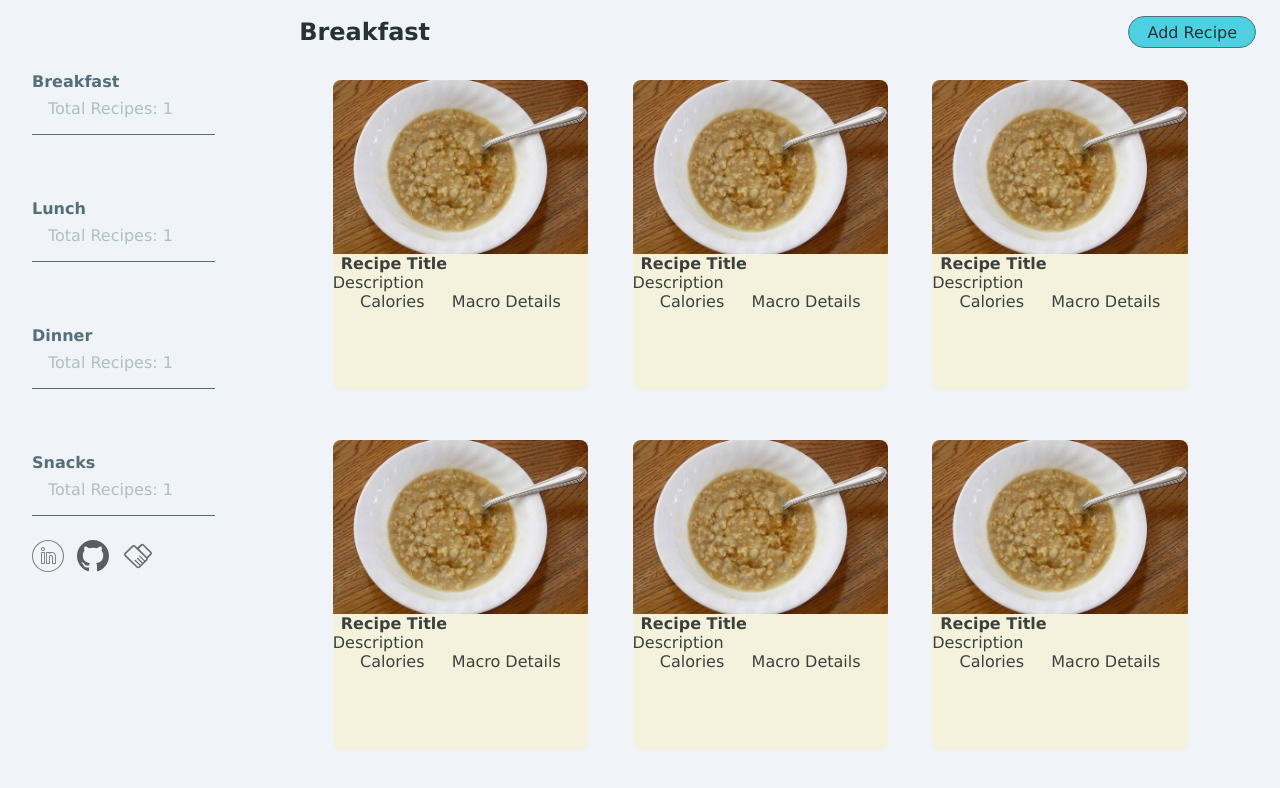
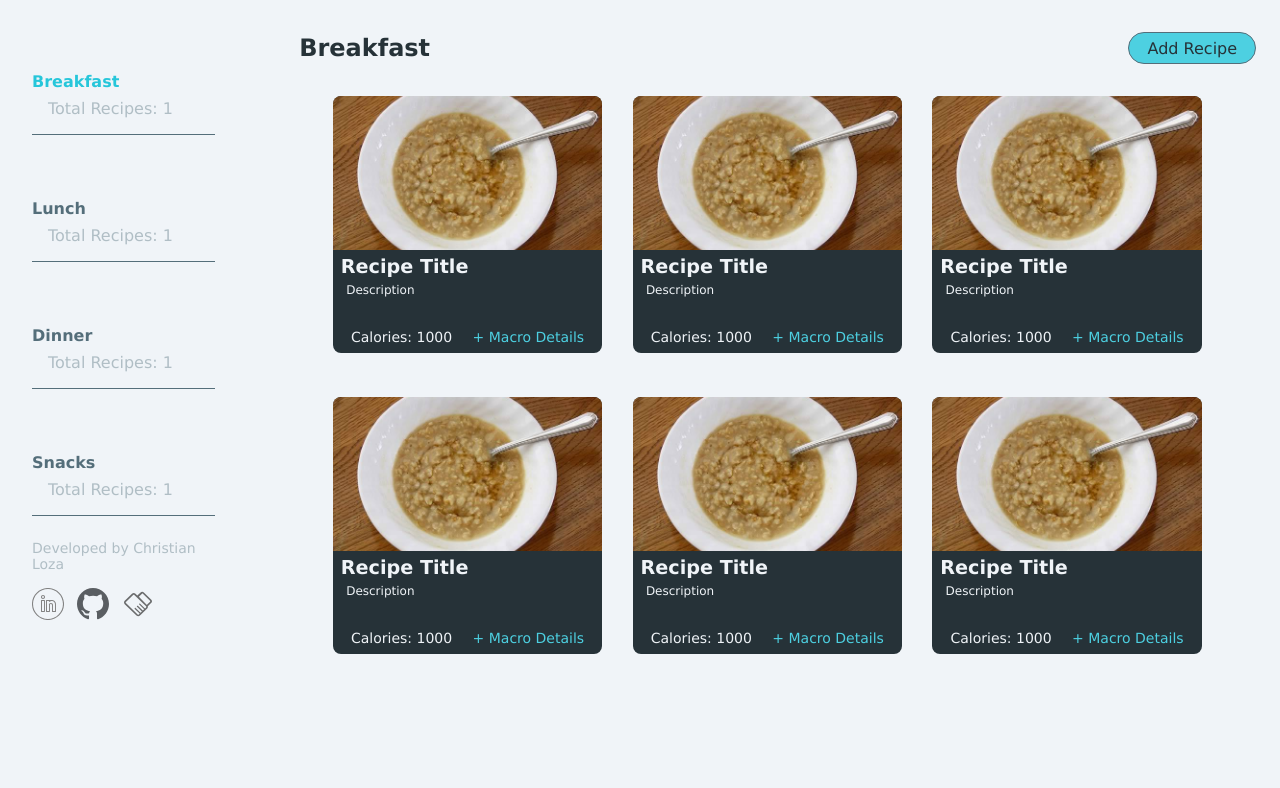
Before and after one commit to Chris-Loza/recipe-book, a React (Vite) app: page / in a window 1280 px wide. Shown: the top 788 px of the page. Built offline with nearby package versions, Linux system fonts and the light colour scheme.

Commit message:
finished recipe card styling and added dynamic header lighting dependant on timeOfDay.

```diff
--- a/src/Components/Homepage/Homepage.jsx
+++ b/src/Components/Homepage/Homepage.jsx
@@ -5,7 +5,7 @@ import { useContext, useState } from "react";
 import { GlobalContext } from "../../Library/globalContext";
 
 const Homepage = () => {
-  const { timeOfDay, setTimeOfDay } = useContext(GlobalContext)
+  const { timeOfDay, setTimeOfDay } = useContext(GlobalContext);
 
   return (
     <div className="homepageContainer">
@@ -14,6 +14,7 @@ const Homepage = () => {
         <TimeOfDay timeOfDayProp={"Lunch"} recipeCount={1} />
         <TimeOfDay timeOfDayProp={"Dinner"} recipeCount={1} />
         <TimeOfDay timeOfDayProp={"Snacks"} recipeCount={1} />
+        <div className="myInfo"> Developed by Christian Loza</div>
         <div className="myLinks">
           <div className="linkedIn">
             <img src="../../../images/LinkedIn.svg" alt="LinkedIn Icon" />
--- a/src/Components/Homepage/homepage.css
+++ b/src/Components/Homepage/homepage.css
@@ -21,6 +21,13 @@
         overflow-y: scroll;
         margin-top: 2rem;
         margin-left: 1rem;
+
+        .myInfo {
+            padding-left: 1rem;
+            width: 80%;
+            font-size: 0.875rem;
+            color: #B0BEC5;
+        }
 
         .myLinks {
             padding-left: 1rem;
@@ -72,7 +79,9 @@
         flex-direction: column;
 
         .header {
-            flex: 1;
+            /* flex: 1; */
+            height: 10%;
+            padding-top: 1rem;
             display: flex;
             align-items: center;
             position: relative;
@@ -102,7 +111,9 @@
         }
 
         .recipeCards {
-            flex: 11;
+            /* flex: 11; */
+            /* height: 70%; */
+            overflow-y: scroll;
             display: grid;
             grid-template-columns: repeat(3, 1fr);
             gap: 1rem;
--- a/src/Components/RecipeCard/RecipeCard.jsx
+++ b/src/Components/RecipeCard/RecipeCard.jsx
@@ -14,13 +14,13 @@ const RecipeCard = () => {
       </div>
       <div className="recipeInfo">
         <div className="recipeTitle">
-          <h1>Recipe Title</h1>
+          <p>Recipe Title</p>
         </div>
         <div className="recipeQuickInfo">
           <div className="recipeDescription">Description</div>
           <div className="recipeQuickNutrients">
-            <p>Calories</p>
-            <p>Macro Details</p>
+            <p>Calories: 1000</p>
+            <p className="macros"> + Macro Details</p>
           </div>
         </div>
       </div>
--- a/src/Components/RecipeCard/recipeCard.css
+++ b/src/Components/RecipeCard/recipeCard.css
@@ -1,17 +1,19 @@
 .recipeCard {
-    background-color: #F4F2DD;
-    max-width: 90%;
+    background-color: #263238;
+    max-width: 95%;
     max-height: 90%;
     border-radius: 0.5rem;
     display: flex;
     flex-direction: column;
-    color: #3B413C;
+    color: #F0F4F8;
 
     .recipeImg {
-        flex: 1;
         display: flex;
+        height: 60%;
+        width: 100%;
 
         .imageContainer {
+            width: 100%;
             img {
                 border-top-left-radius: 0.5rem;
                 border-top-right-radius: 0.5rem;
@@ -25,23 +27,57 @@
     .recipeInfo {
         display: flex;
         flex-direction: column;
-        flex: 8;
+        height: 40%;
+        justify-content: space-between;
 
         .recipeTitle {
+            height: 20%;
             display: flex;
+            padding: 0.75rem;
             padding-left: 0.5rem;
+            padding-top: 1rem;
             align-items: center;
 
+            p {
+                font-weight: bold;
+                font-size: 1.2rem;
+            }
         }
 
         .recipeQuickInfo {
+            height: 80%;
             display: flex;
             flex-direction: column;
+            overflow: hidden;
+
+            .recipeDescription {
+                padding-left: 0.75rem;
+                padding-top: 0.3rem;
+                font-size: 0.75rem;
+                height: 70%;
+                width: 99%;
+                overflow: scroll;
+                align-self: center;
+            }
 
             .recipeQuickNutrients {
                 display: flex;
-                justify-content: space-evenly;
-                padding: 0rem;
+                justify-content: space-around;
+                padding: 0.5rem;
+
+                p {
+                    font-size: 0.875rem;
+                }
+
+                .macros {
+                    cursor: pointer;
+                    color: #4DD0E1;
+                    font-size: 0.875rem;
+
+                    &:hover {
+                        opacity: 0.6;
+                    }
+                }
             }
         }
     }
--- a/src/Components/TimeOfDay/TimeOfDay.jsx
+++ b/src/Components/TimeOfDay/TimeOfDay.jsx
@@ -1,4 +1,4 @@
-import { useContext } from "react";
+import { useContext, useState } from "react";
 import "./timeOfDay.css";
 import { GlobalContext } from "../../Library/globalContext";
 
@@ -9,9 +9,11 @@ const TimeOfDay = ({ timeOfDayProp, recipeCount }) => {
     setTimeOfDay(timeOfDayProp);
   };
 
+
+
   return (
     <div className="timeOfDay">
-      <h1 onClick={handleTimeOfDay}>{timeOfDayProp}</h1>
+      <h1 onClick={handleTimeOfDay} className={timeOfDay === timeOfDayProp ? "active" : ""}>{timeOfDayProp}</h1>
       <p>Total Recipes: {recipeCount}</p>
       <div className="bottomBorder"></div>
     </div>
--- a/src/Components/TimeOfDay/timeOfDay.css
+++ b/src/Components/TimeOfDay/timeOfDay.css
@@ -10,6 +10,10 @@
         padding-bottom: 0.5rem;
 
         &:hover {
+            color: #26C6DA;
+        }
+
+        &.active {
             color: #26C6DA;
         }
     }
```
